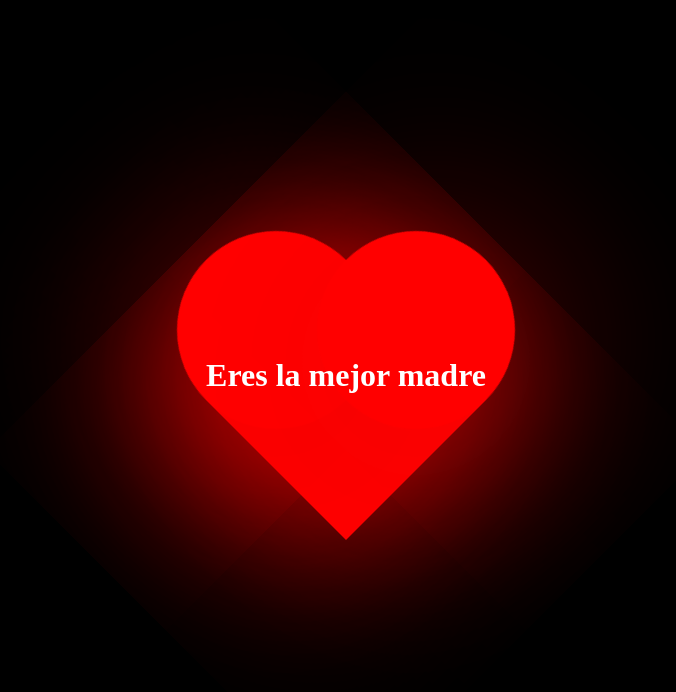
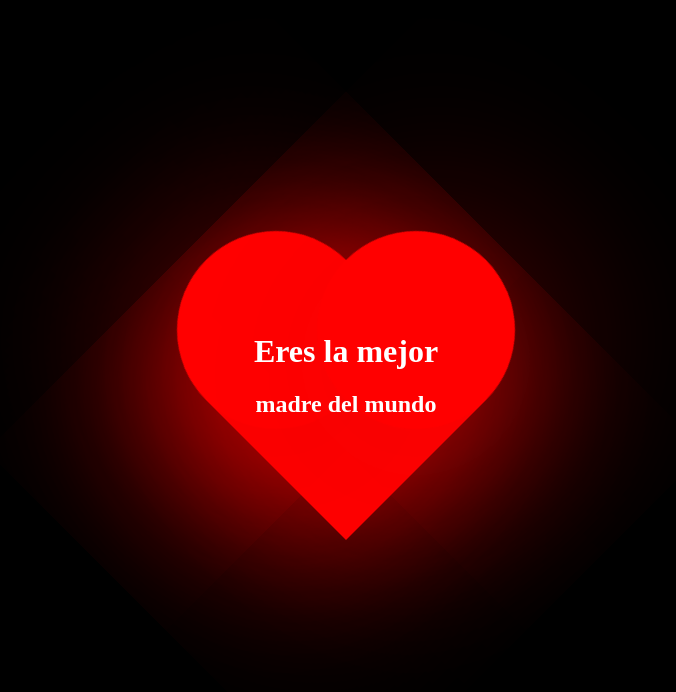
Before and after one commit to xamoxe/heart, a plain HTML site: page index.html in a window 1280 px wide. Shown: the whole page, without its empty margins (294-970 px from the left). Drawn offline with Linux system fonts and the light colour scheme.

Commit message:
Update index.html

```diff
--- a/index.html
+++ b/index.html
@@ -69,6 +69,6 @@
 </style>
 <body>
     <div class="hearth"></div>
-    <div class="contenido"><h1> Eres la mejor madre </h1></div>
+    <div class="contenido"><h1> Eres la mejor </h1> <h2> madre del mundo </h2></div>
 </body>
 </html>
```
